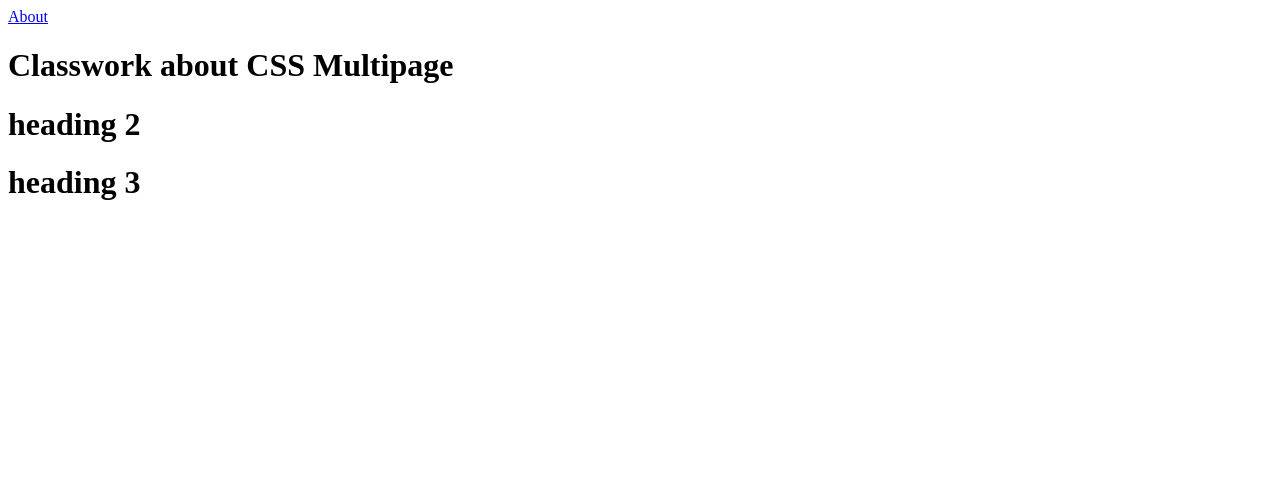
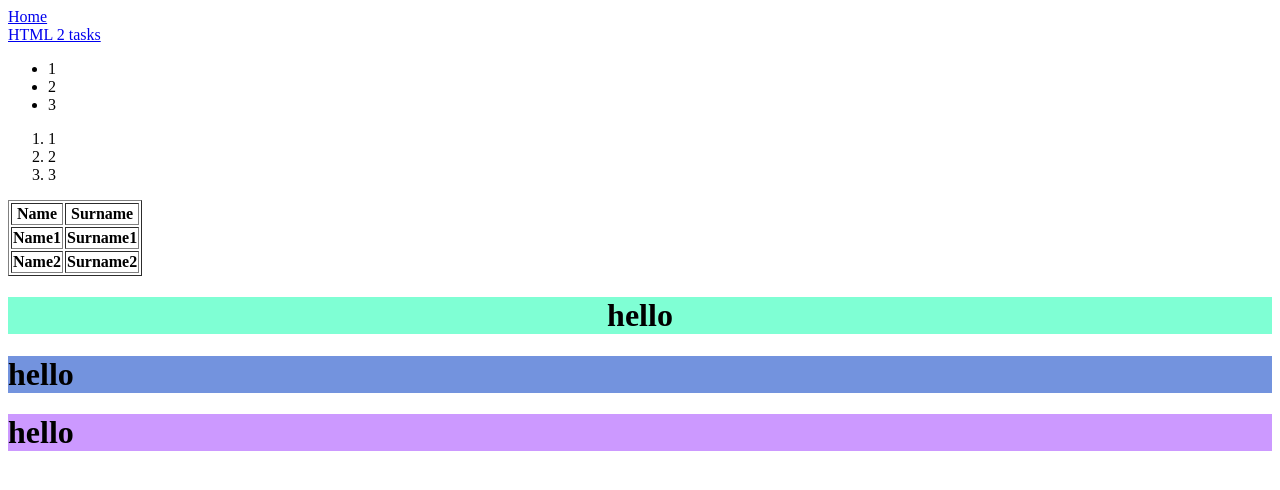
Before and after one commit to xoxoqueen/Alexandra2, a plain HTML site: page index.html in a window 1280 px wide. Drawn offline with Linux system fonts and the light colour scheme.

Commit message:
Update index.html

```diff
--- a/index.html
+++ b/index.html
@@ -1,14 +1,43 @@
 <!DOCTYPE html>
 <html lang="en">
 <head>
-    <title>Home</title>
-
-<link rel="stylesheet" href="style.css">
+    <meta charset="UTF-8">
+    <meta name="viewport" content="width=device-width, initial-scale=1.0">
+    <title>Document</title>
 </head>
 <body>
-    <a href="about.html">About</a>
-<h1>Classwork about CSS Multipage</h1>
-<h1 class="head1">heading 2</h1>
-<h1 id="head2">heading 3</h1>
+    <a href="index.html">Home</a><br>
+    <a href="html2.html">HTML 2 tasks</a>
+
+    <ul>
+        <li>1</li>
+        <li>2</li>
+        <li>3</li>
+    </ul>
+    <ol>
+        <li>1</li>
+        <li>2</li>
+        <li>3</li>
+    </ol>
+
+    <table border="1">
+        <tr>
+            <th>Name</th>
+            <th>Surname</th>
+        </tr>
+        <tr>
+            <th>Name1</th>
+            <th>Surname1</th>
+        </tr>
+        <tr>
+            <th>Name2</th>
+            <th>Surname2</th>
+        </tr>
+    </table>
+
+<h1 style="background-color: aquamarine; font-size: 35; color: black; text-align: center;">hello</h1>
+<h1 style="background-color: rgb(115,147,222);">hello</h1>
+<h1 style="background-color: #CC99FF;">hello</h1>
+
 </body>
 </html>
```
